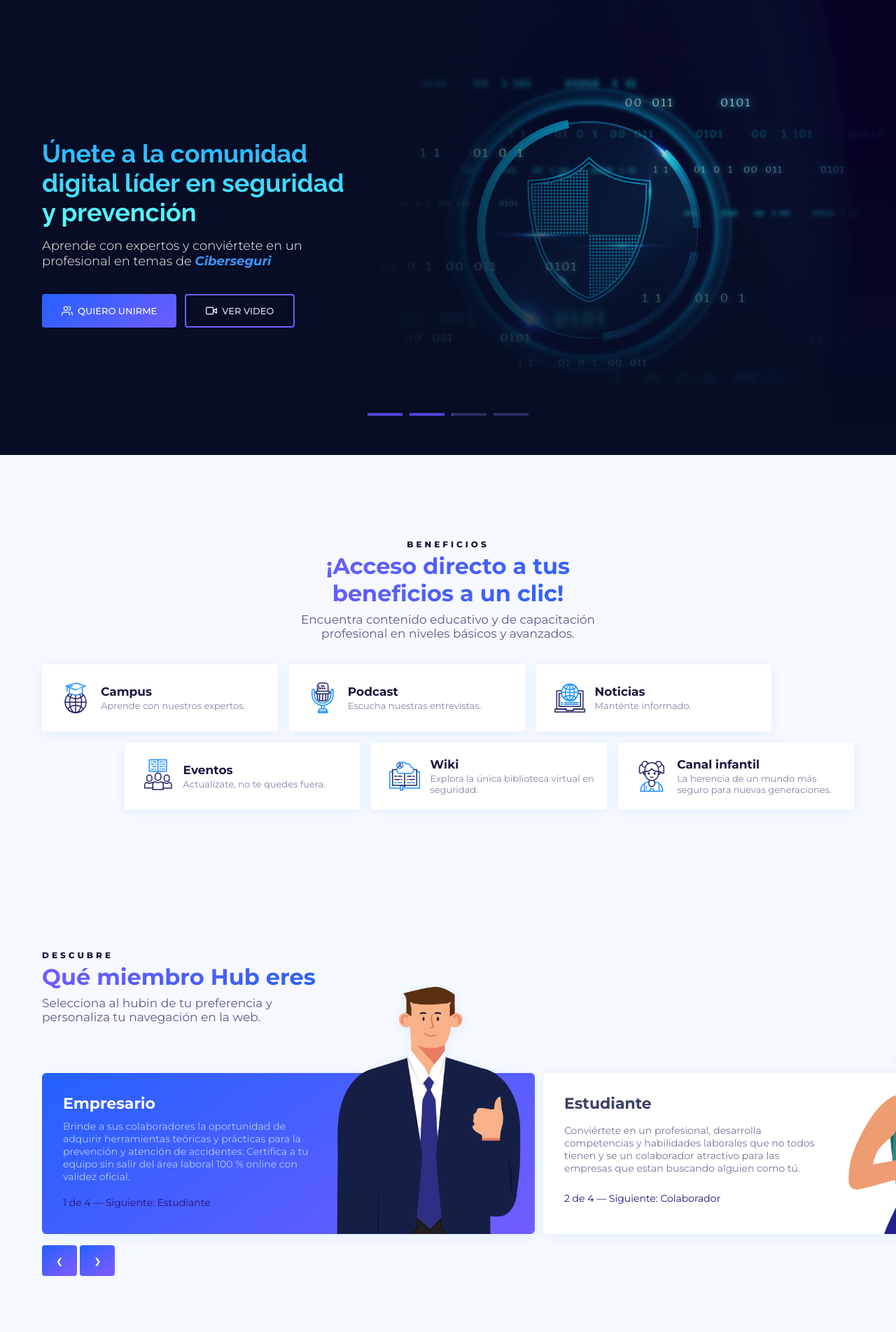
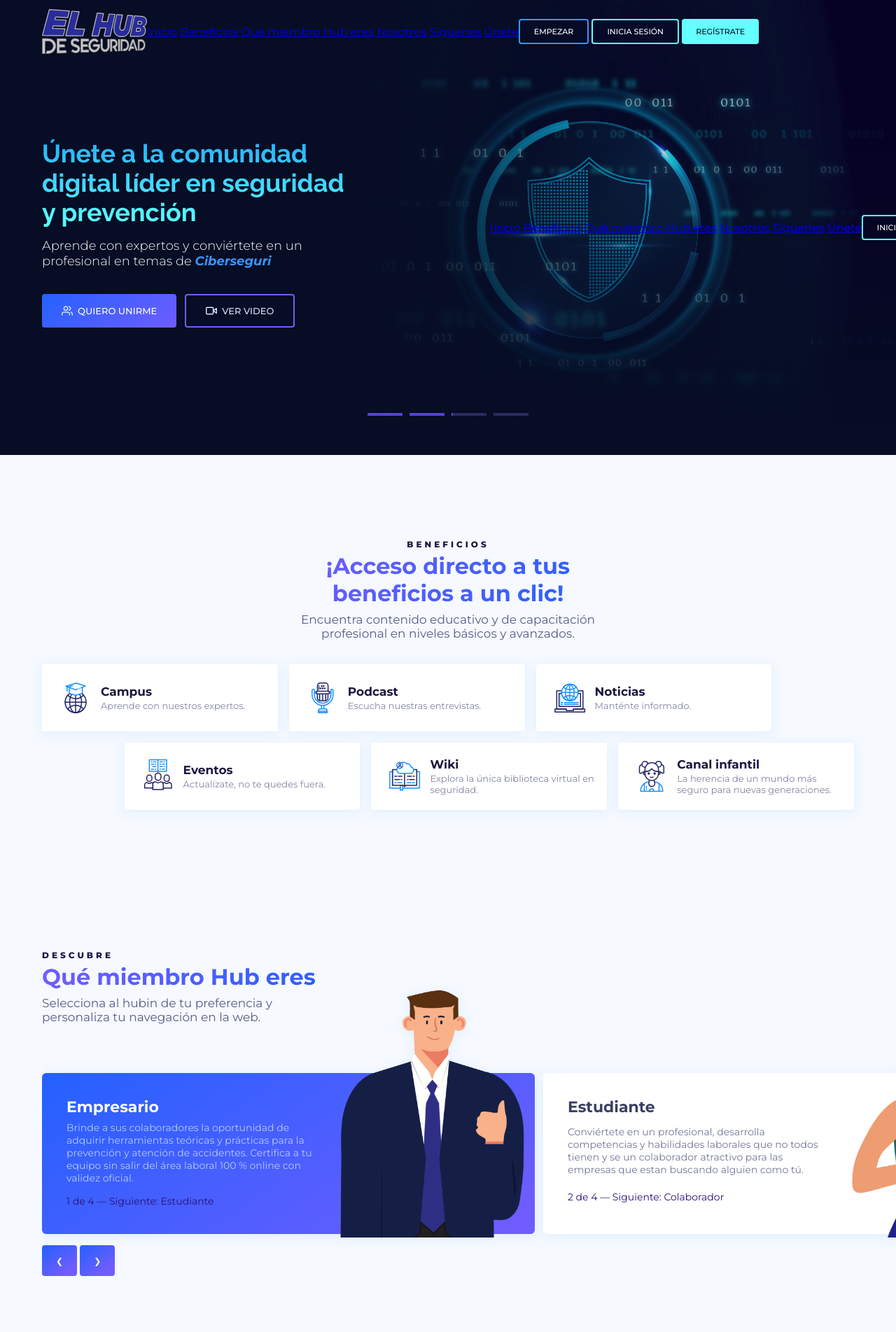
Before and after one commit to JoksanHub/HubStaticPage, a PHP site: page / in a window 1280 px wide. Shown: the whole page at 70% size. Run offline with PHP 8.4, Linux system fonts and the light colour scheme.

Commit message:
Last updates for Members section

```diff
--- a/index.html
+++ b/index.html
@@ -10,8 +10,49 @@
     <link rel="preconnect" href="https://fonts.gstatic.com" crossorigin>
     <link href="https://fonts.googleapis.com/css2?family=Montserrat:ital,wght@0,100;0,200;0,300;0,400;0,500;0,600;0,700;0,800;0,900;1,100;1,200;1,300;1,400;1,500;1,600;1,700;1,800;1,900&family=Raleway:ital,wght@0,100;0,200;0,300;0,400;0,500;0,600;0,700;0,800;0,900;1,100;1,200;1,300;1,400;1,500;1,600;1,700;1,800;1,900&display=swap" rel="stylesheet">
 </head>
-<body>
+<body id="inicio">
     <header class="heroSlider">
+        <nav class="navbar">
+            <div class="container">
+                <img src="./img/logotypeHub.svg" alt="">
+                <div class="links">
+                    <a href="#inicio" class="link">Inicio</a>
+                    <a href="#beneficios" class="link">Beneficios</a>
+                    <a href="#miembro-hub" class="link">Qué miembro Hub eres</a>
+                    <a href="#nosotros" class="link">Nosotros</a>
+                    <a href="#siguenos" class="link">Síguenes</a>
+                    <a href="#unete" class="link">Únete</a>
+                </div>
+                <div class="group-btn">
+                    <button class="btn-blue -line sm" id="start-btn">Empezar</button>
+                    <button class="btn-cold sm -line" id="login-btn">Inicia sesión</button>
+                    <button class="btn-cold sm" id="signin-btn">Regístrate</button>
+                </div>
+            </div>
+        </nav>
+        <div class="navbar-mb">
+            <div class="container">
+                <div class="links">
+                    <a href="#inicio" class="link">Inicio</a>
+                    <a href="#beneficios" class="link">Beneficios</a>
+                    <a href="#miembro-hub" class="link">Qué miembro Hub eres</a>
+                    <a href="#nosotros" class="link">Nosotros</a>
+                    <a href="#siguenos" class="link">Síguenes</a>
+                    <a href="#unete" class="link">Únete</a>
+                </div>
+                <div class="group-btn">
+                    <button class="btn-cold sm -line" id="login-btn">Inicia sesión</button>
+                    <button class="btn-cold sm" id="signin-btn">Regístrate</button>
+                </div>
+                <div class="social">
+                    <a href="https://" target="_blank" class="sm-icon"></a>
+                    <a href="https://" target="_blank" class="sm-icon"></a>
+                    <a href="https://" target="_blank" class="sm-icon"></a>
+                    <a href="https://" target="_blank" class="sm-icon"></a>
+                    <a href="https://" target="_blank" class="sm-icon"></a>
+                </div>
+            </div>
+        </div>
 
         <div class="controls">
             <div class="controller --1" onclick="currentSlide(1)">
--- a/sass/components.scss
+++ b/sass/components.scss
@@ -444,7 +444,7 @@
     #miembro-hub {
         .card-slider .card {
             grid-template-columns: 360px 340px;
-            padding: 30px;
+            padding: 35px;
             width: 704px;
             height: 230px;
         }
@@ -494,7 +494,7 @@
             .description,
             .descriptor  { font-size: 14px; }
             .image-avatar {
-                top: -280px;
+                top: -285px;
                 width: 360px;
                 left: 45px;
             }
--- a/sass/layout.scss
+++ b/sass/layout.scss
@@ -230,6 +230,44 @@
 
 
 
+/* -------------------------------------------------
+   # Hero Slider - NavBar
+----------------------------------------------------*/
+.navbar {
+    position: absolute;
+    display: flex;
+    height: 72px;
+    width: 100%;
+    z-index: 3;
+    top: 0;
+    left: 0;
+
+    img {
+        width: 150px;
+    }
+}
+@media screen and (min-width: 768px) {
+    .navbar {
+        height: 76px;
+    }
+}
+@media screen and (min-width: 1024px) {
+    .navbar {
+        height: 80px;
+    }
+}
+@media screen and (min-width: 1220px) {
+    .navbar {
+        height: 90px;
+    }
+}
+@media screen and (min-width: 1440px) {
+    .navbar {
+        height: 100px;
+    }
+}
+
+
 
 /* -------------------------------------------------
    # Beneficios - Sección
@@ -415,3 +453,7 @@
         .card-slider { width: calc(100% - (100% - 1520px)); }
     }
 }
+
+/* -------------------------------------------------
+   # Ventanas emergentes
+----------------------------------------------------*/
--- a/style.css
+++ b/style.css
@@ -1051,7 +1051,7 @@
 @media only screen and (min-width: 1220px) {
   #miembro-hub .card-slider .card {
     grid-template-columns: 360px 340px;
-    padding: 30px;
+    padding: 35px;
     width: 704px;
     height: 230px;
   }
@@ -1099,7 +1099,7 @@
     font-size: 14px;
   }
   #miembro-hub .card .image-avatar {
-    top: -280px;
+    top: -285px;
     width: 360px;
     left: 45px;
   }
@@ -1617,6 +1617,42 @@
   }
 }
 /* -------------------------------------------------
+   # Hero Slider - NavBar
+----------------------------------------------------*/
+.navbar {
+  position: absolute;
+  display: flex;
+  height: 72px;
+  width: 100%;
+  z-index: 3;
+  top: 0;
+  left: 0;
+}
+.navbar img {
+  width: 150px;
+}
+
+@media screen and (min-width: 768px) {
+  .navbar {
+    height: 76px;
+  }
+}
+@media screen and (min-width: 1024px) {
+  .navbar {
+    height: 80px;
+  }
+}
+@media screen and (min-width: 1220px) {
+  .navbar {
+    height: 90px;
+  }
+}
+@media screen and (min-width: 1440px) {
+  .navbar {
+    height: 100px;
+  }
+}
+/* -------------------------------------------------
    # Beneficios - Sección
 ----------------------------------------------------*/
 #beneficios {
@@ -1829,6 +1865,9 @@
     width: calc(100% - (100% - 1520px));
   }
 }
+/* -------------------------------------------------
+   # Ventanas emergentes
+----------------------------------------------------*/
 body {
   margin: 0;
   width: 100%;
```
Also changed, not shown: img/logotypeHub.svg (added), 1 other file.
